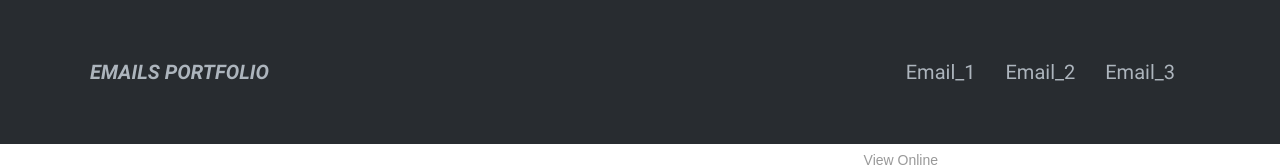
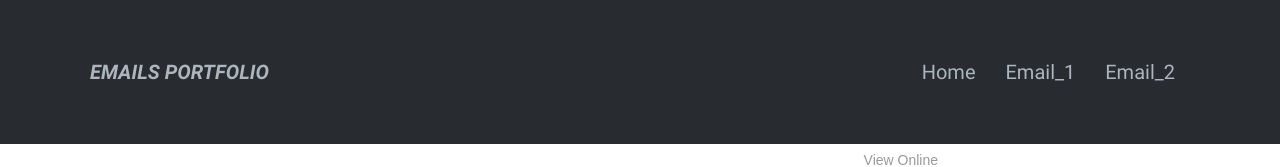
Before and after one commit to ari-rm21/emails-portfolio, an Angular app: page /email-1 in a window 1280 px wide. Shown: the top 167 px of the page. Built offline with nearby package versions, Linux system fonts and the light colour scheme.

Commit message:
navegation updated

```diff
--- a/src/app/app.routes.ts
+++ b/src/app/app.routes.ts
@@ -8,6 +8,5 @@ export const routes: Routes = [
     {path: 'home', component: HomeComponent},
     {path: 'email-1', component: Email1Component},
     {path: 'email-2', component: Email2Component},
-    {path: 'email-3', component: Email3Component},
     {path:'**' , component: HomeComponent}
 ];
--- a/src/app/email-1/email-1.component.html
+++ b/src/app/email-1/email-1.component.html
@@ -493,7 +493,7 @@ body {
                                 </table></td>
                             </tr>
                             <tr>
-                              <td class="mobile-only pt26" style="font-size:0px; line-height:0px; display: none; mso-hide:all;"><a href="#tbt" target="_blank" style="display: block; width: 290px;"><img src="i../../assets/images/email_1/banner_s.png" width="290" height="222" style="border:0; display:block; font-size:10px; line-height:12px; text-align: center;" alt="Achieve your financial goals with a fixed-rate loan"/></a></td>
+                              <td class="mobile-only pt26" style="font-size:0px; line-height:0px; display: none; mso-hide:all;"><a href="#tbt" target="_blank" style="display: block; width: 290px;"><img src="assets/images/email_1/banner_s.png" width="290" height="222" style="border:0; display:block; font-size:10px; line-height:12px; text-align: center;" alt="Achieve your financial goals with a fixed-rate loan"/></a></td>
                             </tr>
                           </table></td>
                       </tr>
--- a/src/app/navegation/navegation.component.html
+++ b/src/app/navegation/navegation.component.html
@@ -1,13 +1,13 @@
 <header>
     <nav class="navegation">
-        <div class="navegation__nav-icon" routerLink="/home" (click)="toggleMenu($event)">
+        <div class="navegation__nav-icon"  (click)="toggleMenu($event)">
                {{title}}
                <i class="bi bi-list showOnMobile"></i>
         </div>
         <ul [class.show]="menuOpen" class="navegation__nav-links">
+            <li><a routerLink="/home" (click)="toggleMenu($event)">Home</a></li>
             <li><a routerLink="/email-1" (click)="toggleMenu($event)">Email_1</a></li>
             <li><a routerLink="/email-2" (click)="toggleMenu($event)">Email_2</a></li>
-            <li><a routerLink="/email-3" (click)="toggleMenu($event)">Email_3</a></li>
 
         </ul>
     </nav>
--- a/src/app/navegation/navegation.component.scss
+++ b/src/app/navegation/navegation.component.scss
@@ -82,7 +82,6 @@
       font-size: 20px;
       color: #adb5bd;
       transition: color 0.3s ease;
-      cursor: pointer;
 
 
       @media (max-width: 768px) {
```
